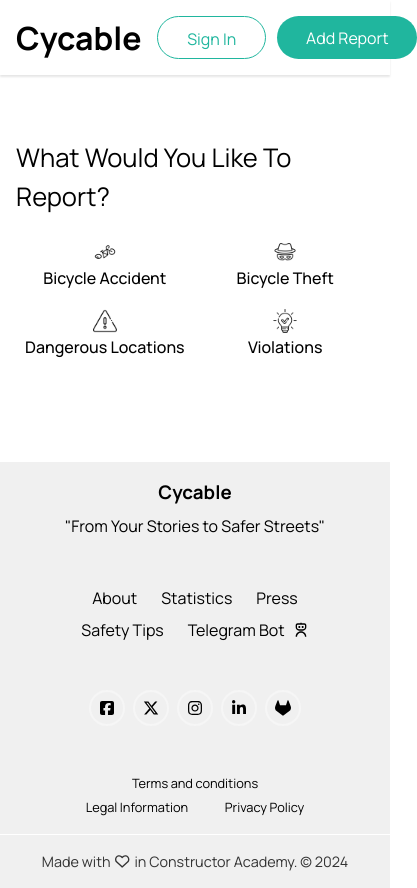
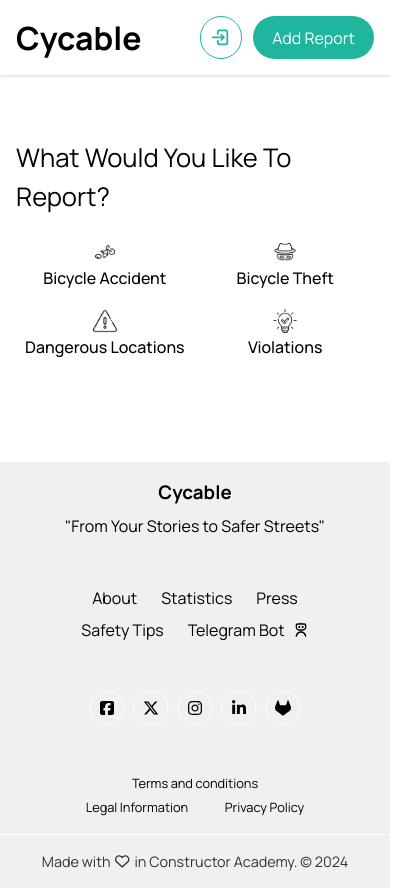
Before and after one commit to jananivenu/CycableApp, a React (Vite) app in the folder frontend/: page /new-report in a window 390 px wide. Shown: the whole page, 417 px wide, since content can reach past the window. Built offline with nearby package versions, Linux system fonts and the light colour scheme.

Commit message:
header for mobile version fixed

```diff
--- a/frontend/src/components/Header/Elements/NavButtons.jsx
+++ b/frontend/src/components/Header/Elements/NavButtons.jsx
@@ -1,12 +1,12 @@
-import {useSelector} from 'react-redux'
-import handleDownloadReports from './../../../utils/handleReports.js'
+import { useSelector } from 'react-redux'
+import { TbLogin2 } from 'react-icons/tb'
 
 import {
   LinkLikeAccentButton,
   LinkLikeSimpleButton,
+  LinkLikeSimpleButtonMobile,
   NavButtonsContainer,
 } from '../styles'
-import NavLogout from './DropDownMenu/NavLogout'
 import Avatar from './Avatar'
 
 function NavButtons() {
@@ -17,16 +17,18 @@
     <NavButtonsContainer>
       {isLoggedIn ? (
         <>
-                    <Avatar avatar={avatar}/>
-                    {/* <NavLogout /> */}
+          <Avatar avatar={avatar} />
         </>
       ) : (
+        <>
           <LinkLikeSimpleButton to="/login">Sign In</LinkLikeSimpleButton>
+          <LinkLikeSimpleButtonMobile to="/login">
+            <TbLogin2 />
+          </LinkLikeSimpleButtonMobile>
+        </>
       )}
 
-            <LinkLikeAccentButton to="/new-report">
-                Add Report
-            </LinkLikeAccentButton>
+      <LinkLikeAccentButton to="/new-report">Add Report</LinkLikeAccentButton>
     </NavButtonsContainer>
   )
 }
--- a/frontend/src/components/Header/Elements/styles.jsx
+++ b/frontend/src/components/Header/Elements/styles.jsx
@@ -10,7 +10,6 @@
     opacity: 0.6;
   }
 `
-
 
 export const AvatarContainer = styled.div`
   position: relative;
@@ -35,7 +34,6 @@
   object-fit: cover;
 `
 
-
 export const DropdownButton = styled(FaCircleChevronDown)`
   position: absolute;
   bottom: 0;
--- a/frontend/src/components/Header/styles.jsx
+++ b/frontend/src/components/Header/styles.jsx
@@ -77,10 +77,32 @@
   color: white;
   background-color: var(--accent-main);
   border: 0;
+
+  @media (max-width: 480px) {
+    padding: 0.6rem 1.2rem;
+  }
 `
 
 export const LinkLikeSimpleButton = styled(BaseLinkLikeButton)`
   background-color: transparent;
   border: 1px solid var(--accent-main);
   color: var(--accent-main);
+
+  @media (max-width: 480px) {
+    display: none;
+  }
 `
+
+export const LinkLikeSimpleButtonMobile = styled(LinkLikeSimpleButton)`
+  display: none;
+
+  @media (max-width: 480px) {
+
+    display: flex;
+    justify-content: center;
+    align-items: center;
+    font-size: 1.3rem;
+    padding: 0.6rem;
+    aspect-ratio: 1/1 !important;
+  }
+`
```
Lines whose indentation alone changed are shown as unchanged.
